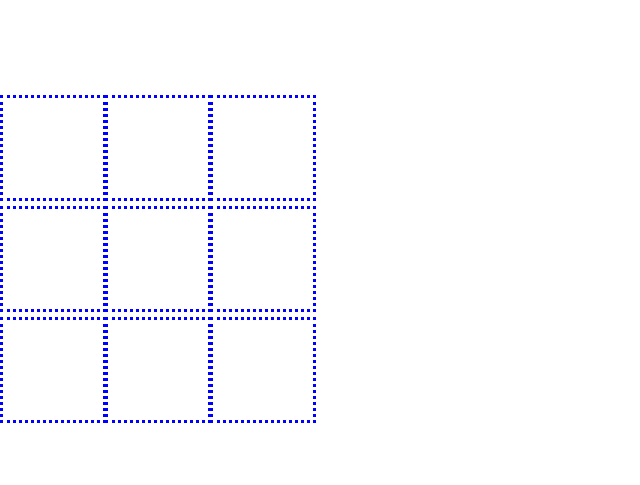
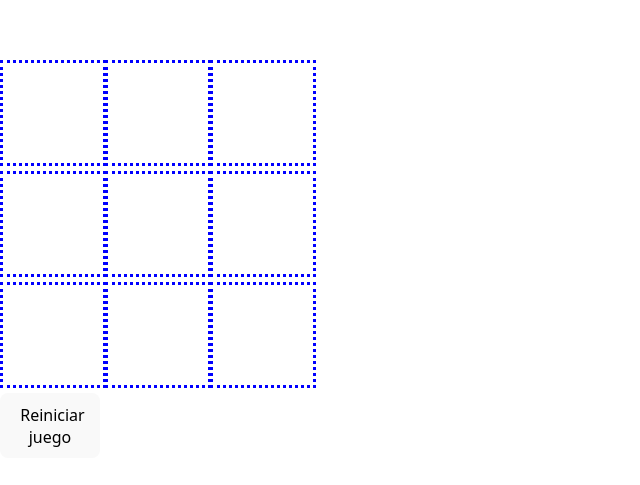
Before and after one commit to Victoria-Brightside/tres_raya, a React (Vite) app: page / in a window 1280 px wide. Shown: the part 141-626 px from the top of the page, without its empty margins (0-640 px from the left). Built offline with nearby package versions, Linux system fonts and the light colour scheme.

Commit message:
Se crea componente reset, se agrega logica de reseteo de juego

```diff
--- a/src/App.jsx
+++ b/src/App.jsx
@@ -1,6 +1,7 @@
 import Square from './components/Square';
 import './App.css';
 import { useState } from 'react';
+import Reset from './components/Reset';
 
 function App() {
   const initialBoard = Array(9).fill(null);
@@ -30,6 +31,10 @@ function App() {
             {value}
           </Square>
         ))}
+        <Reset
+          setBoard={setBoard}
+          setTurn={setTurn}
+        />
       </div>
     </>
   );
--- /dev/null
+++ b/src/components/Reset/index.jsx
@@ -0,0 +1,12 @@
+function Reset({setTurn, setBoard, initialBoard}) {
+    const handleClick = () => {
+        setBoard(Array(9).fill(null));
+        setTurn('X');
+    }
+    return (
+        <button onClick={handleClick}> Reiniciar juego </button>
+    )
+
+}
+
+export default Reset;
```
Also changed, not shown: src/components/Reset/Reset.css (added).
